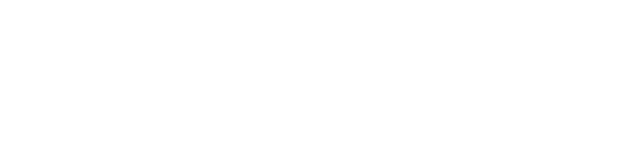
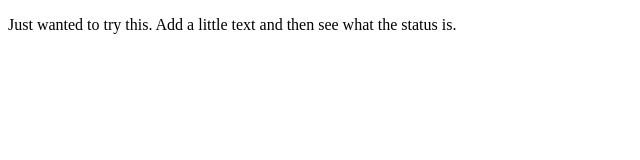
Before and after one commit to deliotclarke/practice, a plain HTML site: page index.html in a window 1280 px wide. Shown: the whole page, without its empty margins (0-640 px from the left). Drawn offline with Linux system fonts and the light colour scheme.

Commit message:
added text to a <p> to test compuuuter

```diff
--- a/index.html
+++ b/index.html
@@ -7,6 +7,6 @@
     <title>Document</title>
 </head>
 <body>
-
+    <p>Just wanted to try this. Add a little text and then see what the status is.</p>
 </body>
 </html>
```
